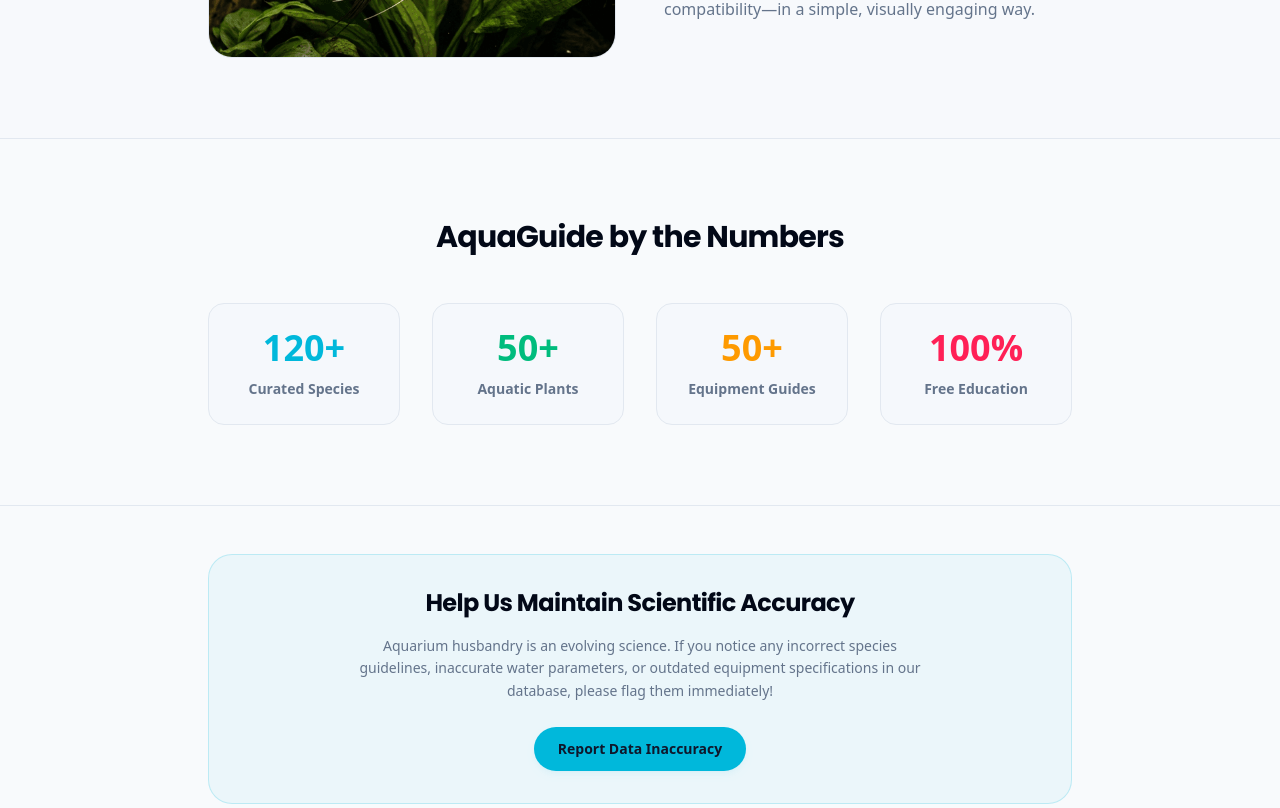
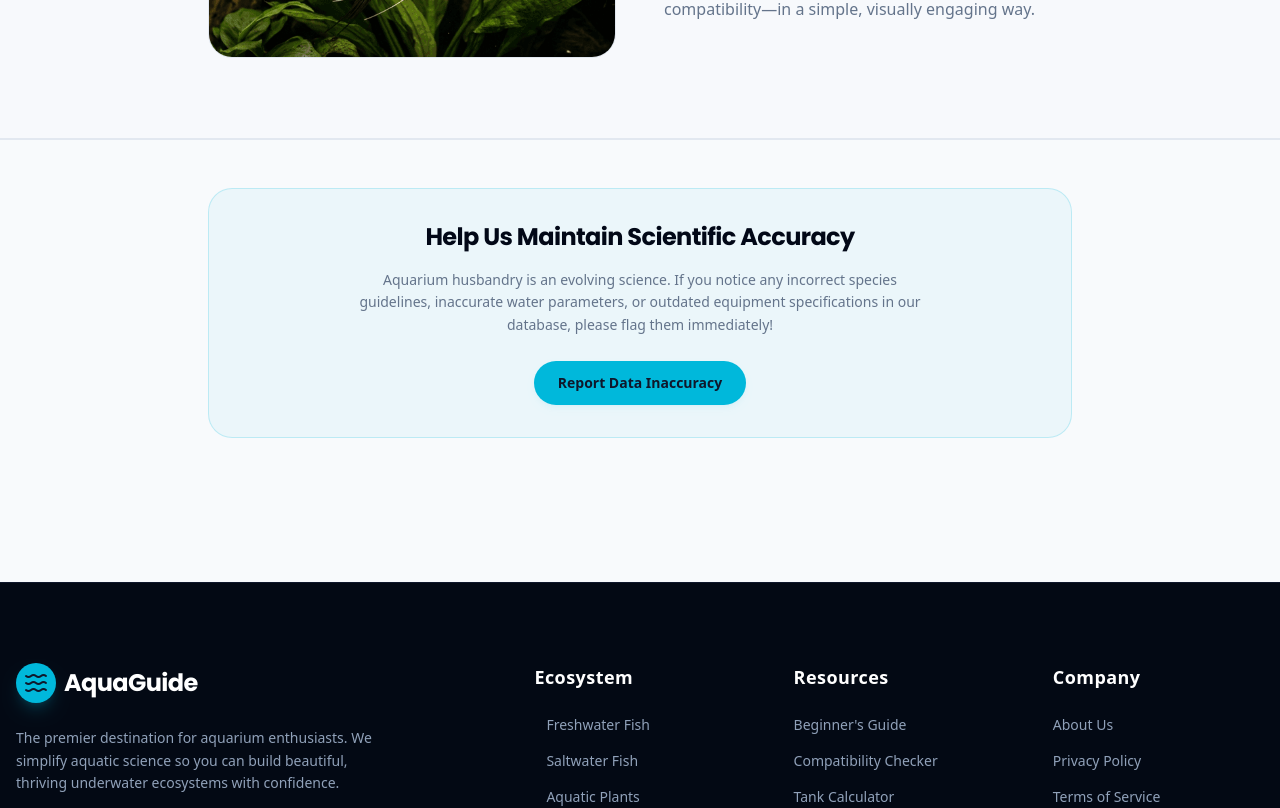
Before and after one commit to roshan773/AquaVersa, a Next.js app: page /about in a window 1280 px wide. Shown: the part 1560-2368 px from the top of the page. Built offline with nearby package versions, Linux system fonts and the light colour scheme.

Commit message:
feat: add About Us page with mission, values, and story content

```diff
--- a/app/about/page.tsx
+++ b/app/about/page.tsx
@@ -90,31 +90,6 @@
         </div>
       </section>
 
-      {/* Platform Stats */}
-      <section className="py-20 bg-background">
-        <div className="container mx-auto px-4 max-w-4xl text-center">
-          <h2 className="text-3xl font-bold font-poppins mb-12">AquaGuide by the Numbers</h2>
-          <div className="grid grid-cols-2 md:grid-cols-4 gap-8">
-            <div className="p-6 rounded-2xl bg-muted/40 border border-border">
-              <span className="text-4xl font-bold text-cyan-500 block mb-2">120+</span>
-              <span className="text-sm font-semibold text-muted-foreground">Curated Species</span>
-            </div>
-            <div className="p-6 rounded-2xl bg-muted/40 border border-border">
-              <span className="text-4xl font-bold text-emerald-500 block mb-2">50+</span>
-              <span className="text-sm font-semibold text-muted-foreground">Aquatic Plants</span>
-            </div>
-            <div className="p-6 rounded-2xl bg-muted/40 border border-border">
-              <span className="text-4xl font-bold text-amber-500 block mb-2">50+</span>
-              <span className="text-sm font-semibold text-muted-foreground">Equipment Guides</span>
-            </div>
-            <div className="p-6 rounded-2xl bg-muted/40 border border-border">
-              <span className="text-4xl font-bold text-rose-500 block mb-2">100%</span>
-              <span className="text-sm font-semibold text-muted-foreground">Free Education</span>
-            </div>
-          </div>
-        </div>
-      </section>
-
       {/* Maintain Accuracy Callout */}
       <section className="py-12 bg-background border-t border-border">
         <div className="container mx-auto px-4 max-w-4xl">
--- a/components/home/FinalCTA.tsx
+++ b/components/home/FinalCTA.tsx
@@ -7,8 +7,8 @@
     <section className="relative py-32 bg-slate-900 overflow-hidden">
       {/* Background elements */}
       <div className="absolute inset-0 z-0">
-         <Image src="/hero_aquarium.jpg" alt="Dark Aquarium" fill className="object-cover opacity-20 hue-rotate-[190deg] brightness-50" />
-         <div className="absolute inset-0 bg-gradient-to-t from-slate-950 via-slate-900/80 to-slate-900/40"></div>
+        <Image src="/hero_aquarium.jpg" alt="Dark Aquarium" fill className="object-cover opacity-20 hue-rotate-[190deg] brightness-50" />
+        <div className="absolute inset-0 bg-gradient-to-t from-slate-950 via-slate-900/80 to-slate-900/40"></div>
       </div>
 
       <div className="container relative z-10 mx-auto px-4 text-center">
@@ -19,7 +19,7 @@
           Ready to Build Your <span className="text-cyan-400">Dream Aquarium?</span>
         </h2>
         <p className="text-xl text-slate-300 max-w-2xl mx-auto mb-12">
-          Join thousands of successful beginners. Stop guessing and start creating a thriving aquatic ecosystem today.
+          Start building your aquarium with confidence.
         </p>
 
         <div className="flex flex-col sm:flex-row gap-4 justify-center">
--- a/components/navbar/Navbar.tsx
+++ b/components/navbar/Navbar.tsx
@@ -41,21 +41,18 @@
     return () => window.removeEventListener("scroll", handleScroll);
   }, []);
 
-  const linkClass = `text-sm font-medium transition-colors duration-300 ${
-    isScrolled
+  const linkClass = `text-sm font-medium transition-colors duration-300 ${isScrolled
       ? "text-slate-700 dark:text-slate-200 hover:text-cyan-600 dark:hover:text-cyan-400"
       : "text-white/95 hover:text-cyan-300"
     }`;
 
-  const btnClass = `text-sm font-medium transition-colors duration-300 flex items-center gap-1 ${
-    isScrolled
+  const btnClass = `text-sm font-medium transition-colors duration-300 flex items-center gap-1 ${isScrolled
       ? "text-slate-700 dark:text-slate-200 hover:text-cyan-600 dark:hover:text-cyan-400"
       : "text-white/95 hover:text-cyan-300"
     }`;
 
   return (
-    <nav className={`sticky top-0 z-50 w-full transition-all duration-300 ${
-      isScrolled
+    <nav className={`sticky top-0 z-50 w-full transition-all duration-300 ${isScrolled
         ? "glass border-b border-border shadow-sm"
         : "bg-transparent border-transparent shadow-none"
       }`}>
@@ -65,10 +62,9 @@
           <div className="bg-cyan-500 p-1.5 rounded-lg group-hover:bg-cyan-400 transition-colors">
             <Waves className="w-5 h-5 text-slate-900" />
           </div>
-          <span className={`font-poppins font-bold text-xl tracking-tight transition-colors duration-300 ${
-            isScrolled ? "text-slate-900 dark:text-white" : "text-white"
+          <span className={`font-poppins font-bold text-xl tracking-tight transition-colors duration-300 ${isScrolled ? "text-slate-900 dark:text-white" : "text-white"
             }`}>
-            AquaGuide
+            AquaVersa
           </span>
         </Link>
 
@@ -174,23 +170,20 @@
         {/* Modern Search Bar */}
         <div className="flex items-center gap-4">
           <form onSubmit={handleSearchSubmit} className="relative">
-            <Search className={`absolute left-3 top-1/2 transform -translate-y-1/2 transition-colors duration-300 ${
-              isScrolled ? "text-slate-400" : "text-white/60"
+            <Search className={`absolute left-3 top-1/2 transform -translate-y-1/2 transition-colors duration-300 ${isScrolled ? "text-slate-400" : "text-white/60"
               }`} />
             <input
               type="text"
               placeholder="Search..."
               value={searchQuery}
               onChange={(e) => setSearchQuery(e.target.value)}
-              className={`w-28 sm:w-36 lg:w-48 pl-10 pr-3 py-2 rounded-full border text-sm transition-all duration-300 focus:outline-none focus:ring-2 focus:ring-cyan-500 ${
-                isScrolled
+              className={`w-28 sm:w-36 lg:w-48 pl-10 pr-3 py-2 rounded-full border text-sm transition-all duration-300 focus:outline-none focus:ring-2 focus:ring-cyan-500 ${isScrolled
                   ? "bg-slate-100 dark:bg-slate-900 text-slate-900 dark:text-white placeholder-slate-400 border-border"
                   : "bg-white/10 text-white placeholder-white/50 border-white/20 focus:bg-white/20"
                 }`}
             />
           </form>
-          <button className={`lg:hidden p-2 rounded-full transition-colors ${
-            isScrolled ? "hover:bg-muted text-slate-800 dark:text-slate-200" : "hover:bg-white/15 text-white"
+          <button className={`lg:hidden p-2 rounded-full transition-colors ${isScrolled ? "hover:bg-muted text-slate-800 dark:text-slate-200" : "hover:bg-white/15 text-white"
             }`} onClick={toggleMobileMenu}>
             {isMobileMenuOpen ? <X className="w-5 h-5" /> : <Menu className="w-5 h-5" />}
           </button>
```
Lines whose indentation alone changed are shown as unchanged.
